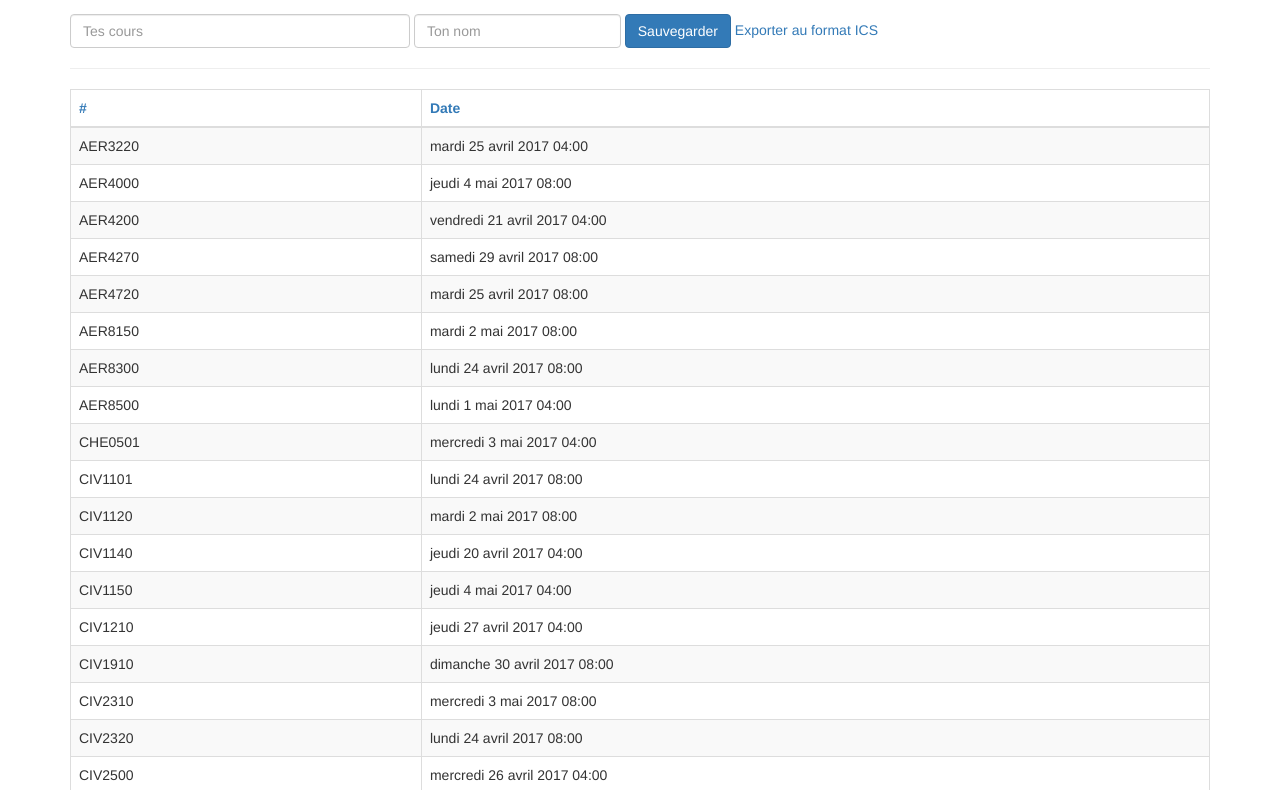
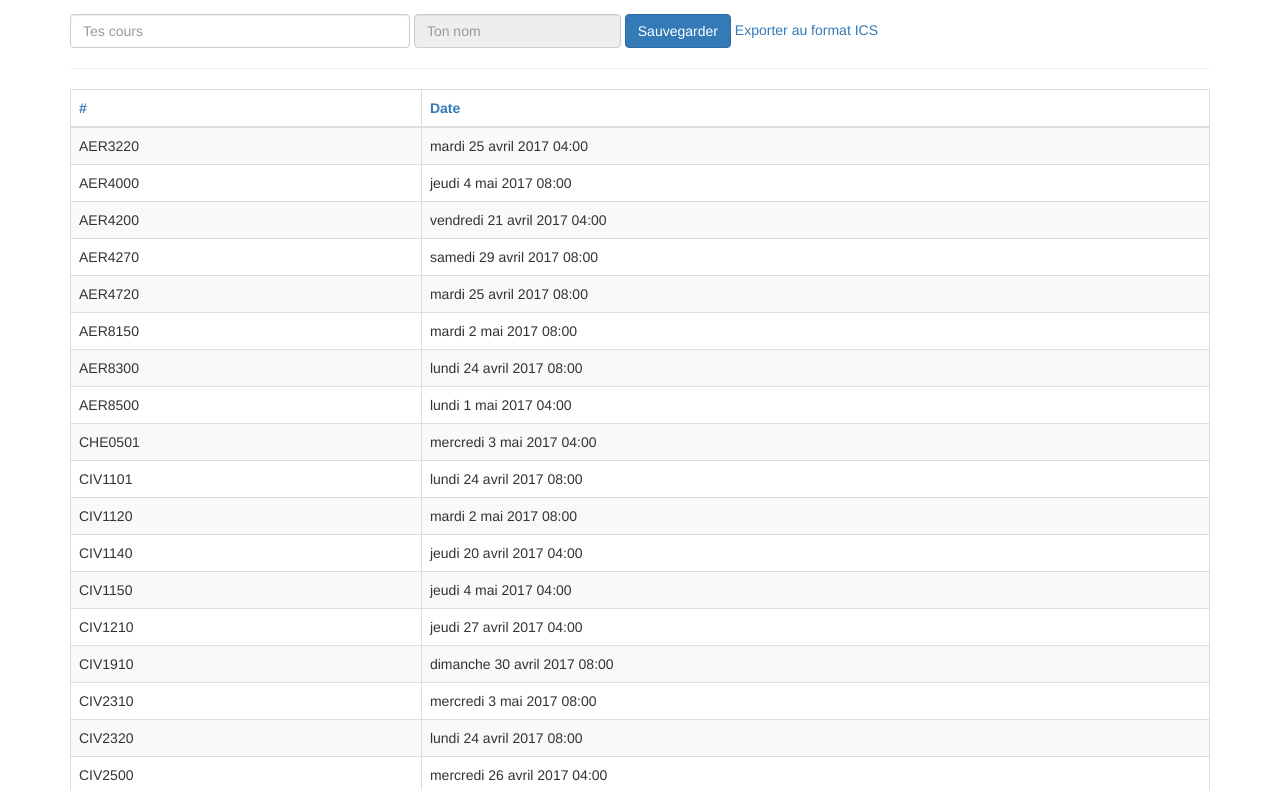
Before and after one commit to BuonOmo/polyfinal, a Vue app: page index.html in a window 1280 px wide. Shown: the part 158-948 px from the top of the page. Built offline with nearby package versions, Linux system fonts and the light colour scheme.

Commit message:
disable name since not useful yet

```diff
--- a/index.html
+++ b/index.html
@@ -37,7 +37,7 @@
             </div>
             <div class="form-group">
               <label class="sr-only" for="nameInput">Ton nom</label>
-              <input type="text" class="form-control" id="nameInput" placeholder="Ton nom"
+              <input type="text" class="form-control" id="nameInput" placeholder="Ton nom" disabled
                      v-model="name" title="Il est recommendé de mettre le nom complet">
             </div>
             <button @click.prevent="save()" class="btn btn-primary">Sauvegarder</button>
```
